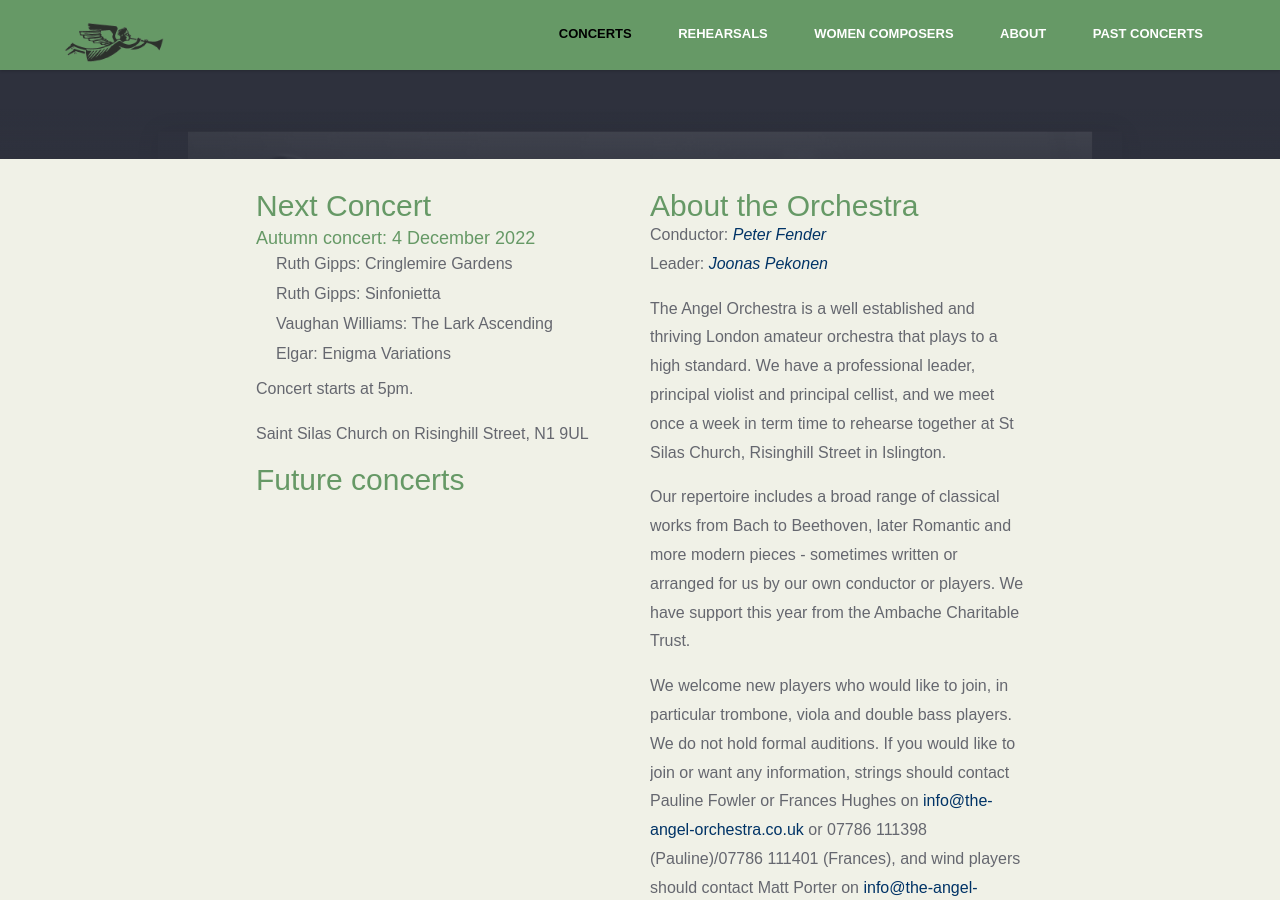
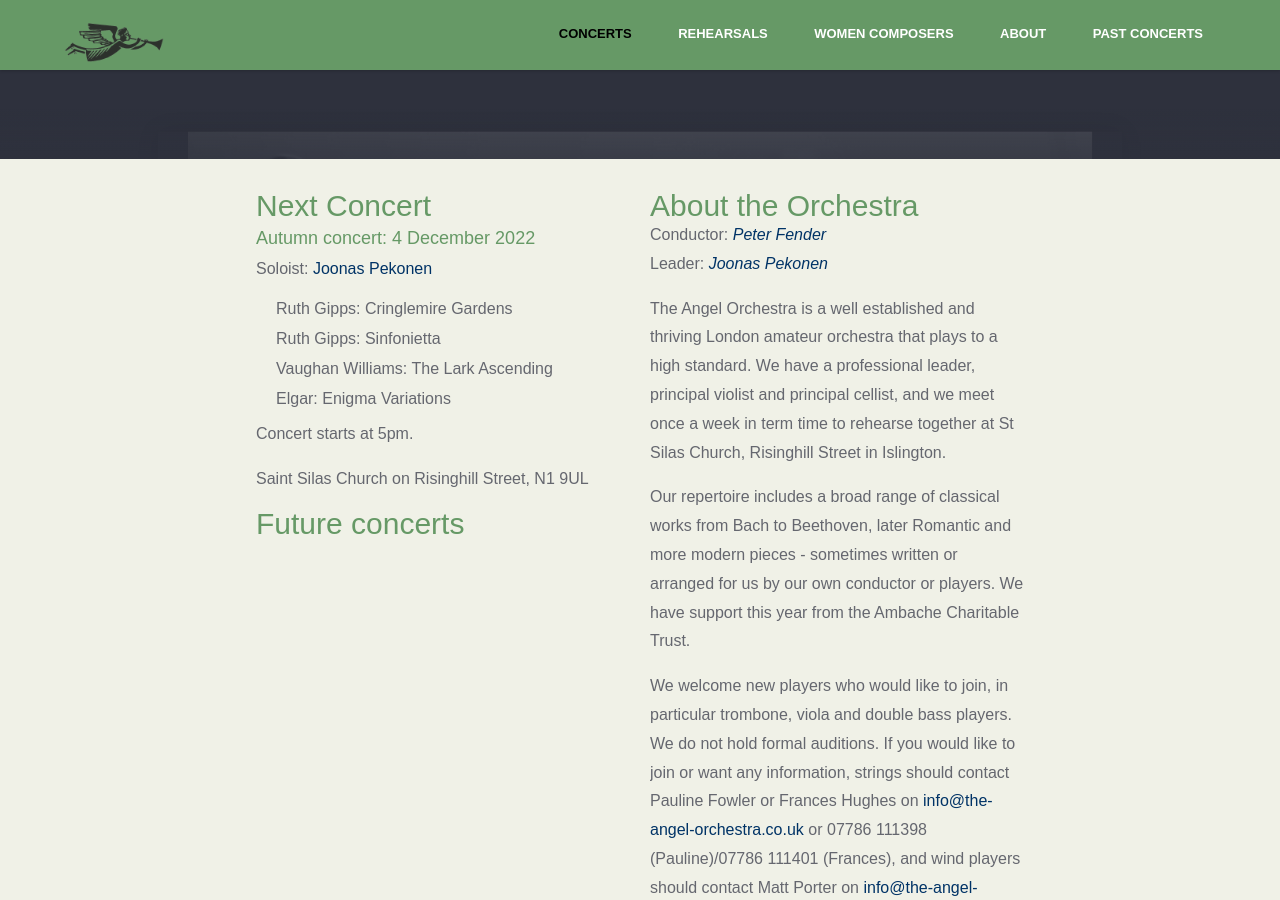
Before and after one commit to the-angel-orchestra/the-angel-orchestra.github.io, a Jekyll site: the page built from index.html, in a window 1280 px wide and 900 px high, scrolled down 411 px. Built offline with Jekyll 4.4.1, drawn with Linux system fonts in a browser that asks for light colours; nearby versions of some CDN libraries; some web fonts are replaced.

Commit message:
Updates content

```diff
--- a/_includes/next-concert.html
+++ b/_includes/next-concert.html
@@ -1,4 +1,5 @@
 <h3>Autumn concert: 4 December 2022</h3>
+<p>Soloist: <a href='https://luostosoi.fi/en/joonas-pekonen-violin/'>Joonas Pekonen</a></p>
 <ul>
 <li>Ruth Gipps: Cringlemire Gardens</li>
 <li>Ruth Gipps: Sinfonietta</li>
```
